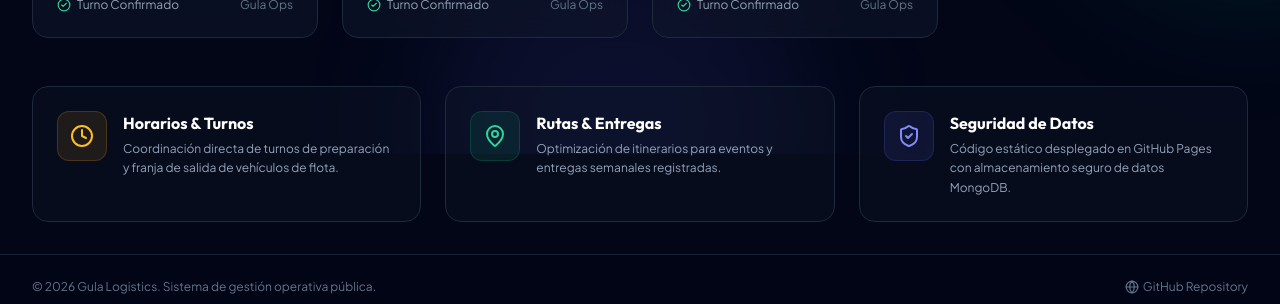
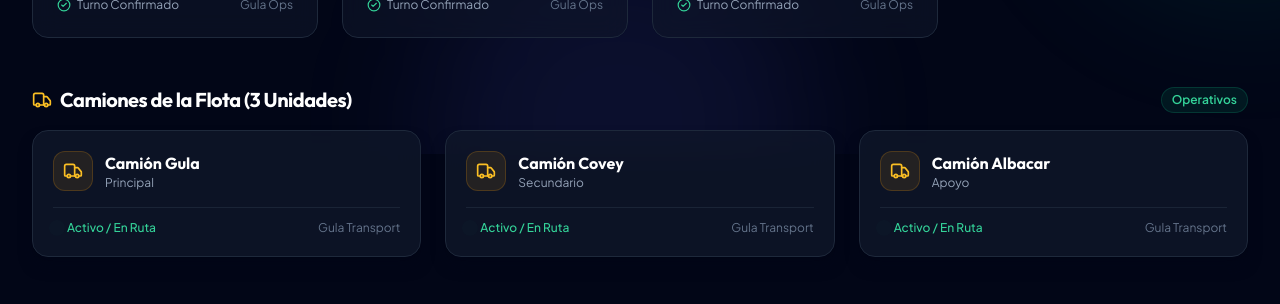
Before and after one commit to r2fod/gula-logistics, a React (Vite) app in the folder client/: page / in a window 1280 px wide. Shown: the part 646-950 px from the top of the page. Built offline with nearby package versions, Linux system fonts and the light colour scheme; no server answers.

Commit message:
feat: integrar los 3 camiones (Camion Gula, Covey, Albacar) en el dashboard

```diff
--- a/client/src/App.jsx
+++ b/client/src/App.jsx
@@ -29,6 +29,11 @@ const FALLBACK_DATA = {
     { role: "Jefe Logística", members: "Persona8 (Supervisa)", category: "lead", icon: ShieldCheck, count: 1 },
     { role: "Base & Preparación", members: "Persona4 + Persona5", category: "prep", icon: PackageCheck, count: 2 },
     { role: "Flota", members: "Persona1, Persona2, Jaime, Persona3", category: "fleet", icon: Truck, count: 4 }
+  ],
+  trucks: [
+    { name: "Camión Gula", status: "Activo / En Ruta", tag: "Principal" },
+    { name: "Camión Covey", status: "Activo / En Ruta", tag: "Secundario" },
+    { name: "Camión Albacar", status: "Activo / En Ruta", tag: "Apoyo" }
   ]
 };
 
@@ -258,6 +263,50 @@ export default function App() {
           </div>
         )}
 
+        {/* Flota de Camiones */}
+        <div className="space-y-4 pt-4">
+          <div className="flex items-center justify-between">
+            <div className="flex items-center space-x-2">
+              <Truck className="w-5 h-5 text-amber-400" />
+              <h3 className="text-xl font-bold text-white tracking-tight">
+                Camiones de la Flota (3 Unidades)
+              </h3>
+            </div>
+            <span className="text-xs font-semibold px-2.5 py-1 rounded-full bg-emerald-500/10 text-emerald-400 border border-emerald-500/20">
+              Operativos
+            </span>
+          </div>
+
+          <div className="grid grid-cols-1 md:grid-cols-3 gap-6">
+            {(data.trucks || FALLBACK_DATA.trucks).map((truck, i) => (
+              <div
+                key={i}
+                className="bg-slate-900/80 border border-slate-800 hover:border-emerald-500/40 rounded-2xl p-5 backdrop-blur-md transition-all hover:-translate-y-1 shadow-lg shadow-slate-950/50 flex flex-col justify-between"
+              >
+                <div className="flex items-center justify-between">
+                  <div className="flex items-center space-x-3">
+                    <div className="w-10 h-10 rounded-xl bg-amber-500/10 border border-amber-500/20 flex items-center justify-center text-amber-400">
+                      <Truck className="w-5 h-5" />
+                    </div>
+                    <div>
+                      <h4 className="font-bold text-white text-base">{truck.name}</h4>
+                      <p className="text-xs text-slate-400">{truck.tag || "Flota Gula"}</p>
+                    </div>
+                  </div>
+                </div>
+
+                <div className="mt-4 pt-3 border-t border-slate-800/80 flex items-center justify-between text-xs">
+                  <span className="inline-flex items-center space-x-1.5 text-emerald-400 font-medium">
+                    <span className="w-2 h-2 rounded-full bg-emerald-400 animate-ping"></span>
+                    <span>{truck.status}</span>
+                  </span>
+                  <span className="text-slate-500">Gula Transport</span>
+                </div>
+              </div>
+            ))}
+          </div>
+        </div>
+
         {/* Informational Cards Section */}
         <div className="grid grid-cols-1 md:grid-cols-3 gap-6 pt-4">
           <div className="bg-slate-900/40 border border-slate-800 rounded-2xl p-6 flex space-x-4 items-start">
```
Also changed, not shown: 1 other file (tests, documents, lock files or other folders).
